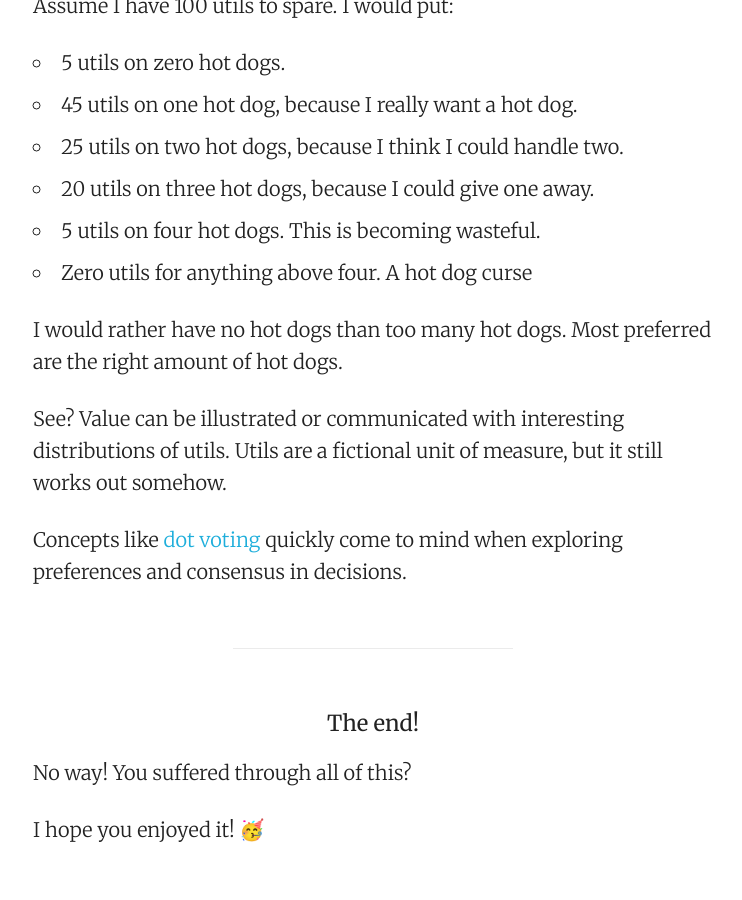
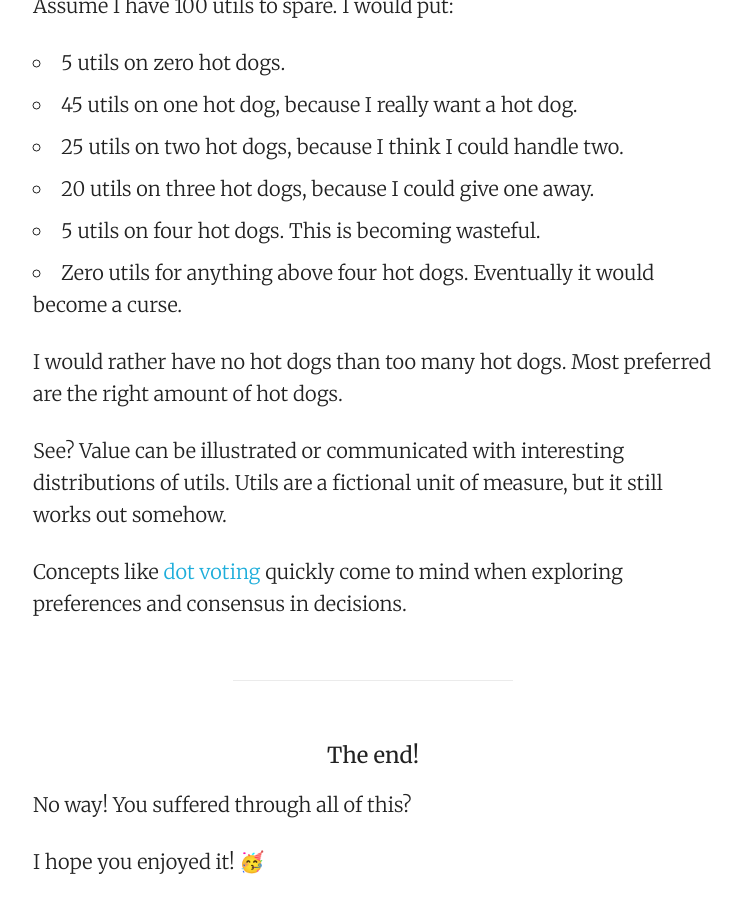
Before and after one commit to magoo/making-decisions, a Jekyll site: the page built from index.md, in a window 1280 px wide and 900 px high, scrolled down 13672 px. Shown: the whole window, without its empty margins (267-1009 px from the left). Built offline with Jekyll 4.4.1, drawn with Linux system fonts in a browser that asks for light colours; before the commit the page ends 14543 px from its top, so only the background shows below that.

Commit message:
hot dog fix

```diff
--- a/index.md
+++ b/index.md
@@ -313,7 +313,7 @@ Assume I have 100 utils to spare. I would put:
 - 25 utils on two hot dogs, because I think I could handle two.
 - 20 utils on three hot dogs, because I could give one away.
 - 5 utils on four hot dogs. This is becoming wasteful.
-- Zero utils for anything above four. A hot dog curse
+- Zero utils for anything above four hot dogs. Eventually it would become a curse.
 
 I would rather have no hot dogs than too many hot dogs. Most preferred are the right amount of hot dogs.
 
```
Also changed, not shown: 1 other file.
